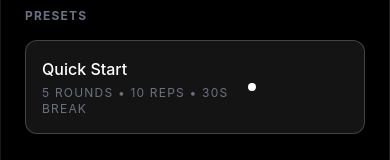
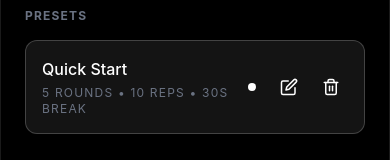
Before and after one commit to Murqin/rep-counter, a Svelte app: page / in a window 390 px wide. Both pictures are taken after a click on the button "Open Settings". Shown: the part 294-454 px from the top of the page. Built offline with nearby package versions, Linux system fonts and the light colour scheme.

Commit message:
fix: allow 0s rest, improve persistence and mobile UI visibility

```diff
--- a/src/App.svelte
+++ b/src/App.svelte
@@ -56,11 +56,14 @@
   let overrideTargetReps = $state<number | null>(null);
   let overrideBreakDuration = $state<number | null>(null);
 
+  let lastPresetId = $sessionStore.activePresetId;
   $effect(() => {
-    // Reset overrides when preset changes
-    if ($sessionStore.activePresetId) {
+    // Only reset overrides when the preset ID actually changes
+    const currentId = $sessionStore.activePresetId;
+    if (currentId !== lastPresetId) {
       overrideTargetReps = null;
       overrideBreakDuration = null;
+      lastPresetId = currentId;
     }
   });
 
--- a/src/lib/components/PresetManager.svelte
+++ b/src/lib/components/PresetManager.svelte
@@ -163,14 +163,14 @@
               {/if}
               <button
                 onclick={(e) => editPreset(preset, e)}
-                class="opacity-0 group-hover:opacity-100 p-2 hover:text-[var(--text-color)] transition-all"
+                class="p-2 hover:text-[var(--text-color)] transition-all md:opacity-0 md:group-hover:opacity-100"
                 aria-label="Edit preset"
               >
                 <svg xmlns="http://www.w3.org/2000/svg" width="18" height="18" viewBox="0 0 24 24" fill="none" stroke="currentColor" stroke-width="2" stroke-linecap="round" stroke-linejoin="round"><path d="M11 4H4a2 2 0 0 0-2 2v14a2 2 0 0 0 2 2h14a2 2 0 0 0 2-2v-7"></path><path d="M18.5 2.5a2.121 2.121 0 0 1 3 3L12 15l-4 1 1-4 9.5-9.5z"></path></svg>
               </button>
               <button
                 onclick={(e) => deletePreset(preset.id, e)}
-                class="opacity-0 group-hover:opacity-100 p-2 hover:text-red-400 transition-all"
+                class="p-2 hover:text-red-400 transition-all md:opacity-0 md:group-hover:opacity-100"
                 aria-label="Delete preset"
               >
                 <svg xmlns="http://www.w3.org/2000/svg" width="18" height="18" viewBox="0 0 24 24" fill="none" stroke="currentColor" stroke-width="2" stroke-linecap="round" stroke-linejoin="round"><polyline points="3 6 5 6 21 6"></polyline><path d="M19 6v14a2 2 0 0 1-2 2H7a2 2 0 0 1-2-2V6m3 0V4a2 2 0 0 1 2-2h4a2 2 0 0 1 2 2v2"></path><line x1="10" y1="11" x2="10" y2="17"></line><line x1="14" y1="11" x2="14" y2="17"></line></svg>
--- a/src/lib/components/QuickAdjust.svelte
+++ b/src/lib/components/QuickAdjust.svelte
@@ -51,7 +51,7 @@
         </div>
         <div class="flex gap-4">
           <button
-            onclick={() => onUpdateRest(Math.max(5, Number(restDuration) - 5))}
+            onclick={() => onUpdateRest(Math.max(0, Number(restDuration) - 5))}
             class="w-14 h-14 rounded-full border border-[var(--text-color)]/10 flex items-center justify-center text-2xl active:bg-[var(--text-color)]/5 text-[var(--text-color)]"
           >−</button>
           <button
```
Also changed, not shown: 1 other file (tests, documents, lock files or other folders).
